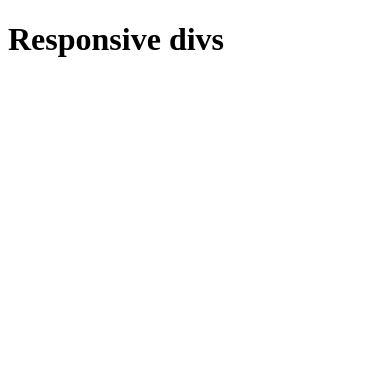
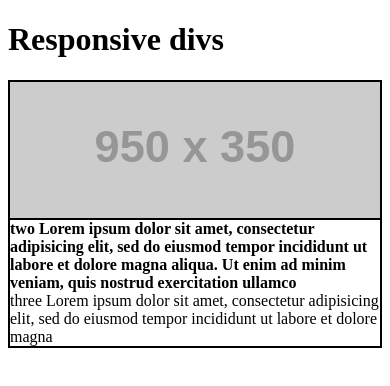
Before and after one commit to TimStannard/responsive-divs, a plain HTML site: page index.html in a window 390 px wide. Drawn offline with Linux system fonts and the light colour scheme; placeholder pictures from the web are drawn by us.

Commit message:
added css file and made webpage responsive, might not be appropriate coding (best practice)

```diff
--- /dev/null
+++ b/default.css
@@ -0,0 +1,88 @@
+div {
+	  box-sizing: border-box;
+}
+
+#blog-img {
+	max-width: 100%;
+	display: block;
+}
+
+.wrapper {
+  border : 2px solid #000;
+  overflow:hidden;
+  margin-top: 5px;
+}
+
+.wrapper div {
+   padding: 0px;
+}
+
+@media screen and (min-width: 799px) {
+#one {
+  background-color: gray;
+  float:left;
+  width:40%;
+/*  border-right:2px solid #000;*/
+
+}
+#two {
+  background-color: white;
+  float:left;
+  overflow:hidden;
+  width:30%;
+
+}
+#three {
+  background-color: white;
+  overflow:hidden;
+  width:30%;
+	}
+
+}
+
+@media screen and (max-width: 800px) {
+   #one {
+    float: none;
+    margin-right:0;
+    width:auto;
+    border:0;
+    border-bottom:2px solid #000;
+  }
+
+	#two {
+
+  float:left;
+  overflow:hidden;
+  width:50%;
+
+}
+#three {
+  background-color: white;
+  overflow:hidden;
+  width:50%;
+	}
+}
+
+@media screen and (max-width: 500px) {
+   #one {
+    float: none;
+    margin-right:0;
+    width:auto;
+    border:0;
+    border-bottom:2px solid #000;
+  }
+
+
+#two {
+  float:left;
+  overflow:hidden;
+  width: 100%;
+  display: block;
+}
+#three {
+  background-color: white;
+  overflow:hidden;
+  width:100%;
+   display: block;
+	}
+}
--- a/index.html
+++ b/index.html
@@ -2,8 +2,28 @@
 <html>
 <head>
 	<title>Responsive divs</title>
+	<meta charset="UTF-8">
+	<meta name="viewport" content="width=device-width, initial-scale=1">
+	<link rel="stylesheet" type="text/css" href="default.css">
 </head>
+
 <body>
 <h1>Responsive divs</h1>
+
+
+<div class="wrapper">
+    <div id="one"><img id="blog-img" src="http://placehold.it/950x350"></div>
+    <div id="two"><b>two Lorem ipsum dolor sit amet, consectetur adipisicing elit, sed do eiusmod
+    tempor incididunt ut labore et dolore magna aliqua. Ut enim ad minim veniam,
+    quis nostrud exercitation ullamco </b></div>
+    <div id="three">three Lorem ipsum dolor sit amet, consectetur adipisicing elit, sed do eiusmod
+    tempor incididunt ut labore et dolore magna</div>
+</div>
+
+<!-- <div class="wrapper">
+    <div id="one"><img id="blog-img" src="http://placehold.it/950x350"></div>
+    <div id="two">two</div>
+ </div>
+ -->
 </body>
 </html>
```
